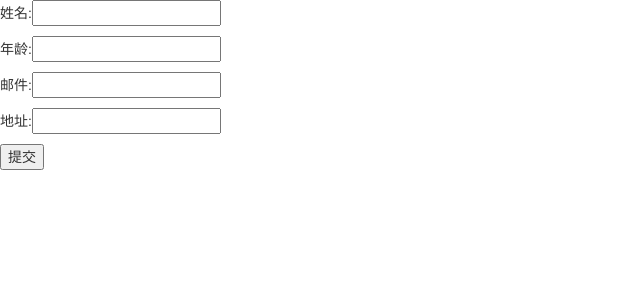
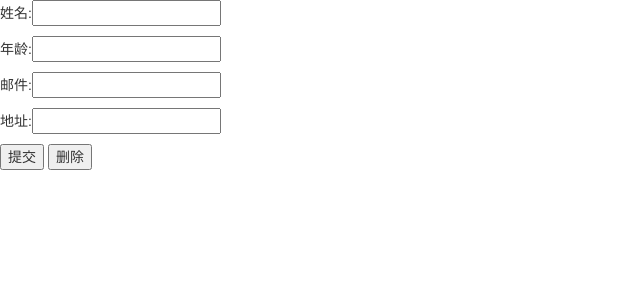
Before and after one commit to maaosheng/cece, a Django app: page /index/ in a window 1280 px wide. Shown: the top 300 px of the page, without its empty margins (0-640 px from the left). Run offline with Django 3.2, Linux system fonts and the light colour scheme; some libraries are stand-ins or nearby versions.

Commit message:
添加删除功能

```diff
--- a/templates/index.html
+++ b/templates/index.html
@@ -16,6 +16,7 @@
     </p>
 
     <input type="submit" value="提交">
+    <input type="submit" value="删除">
 
 
 </form>
```
